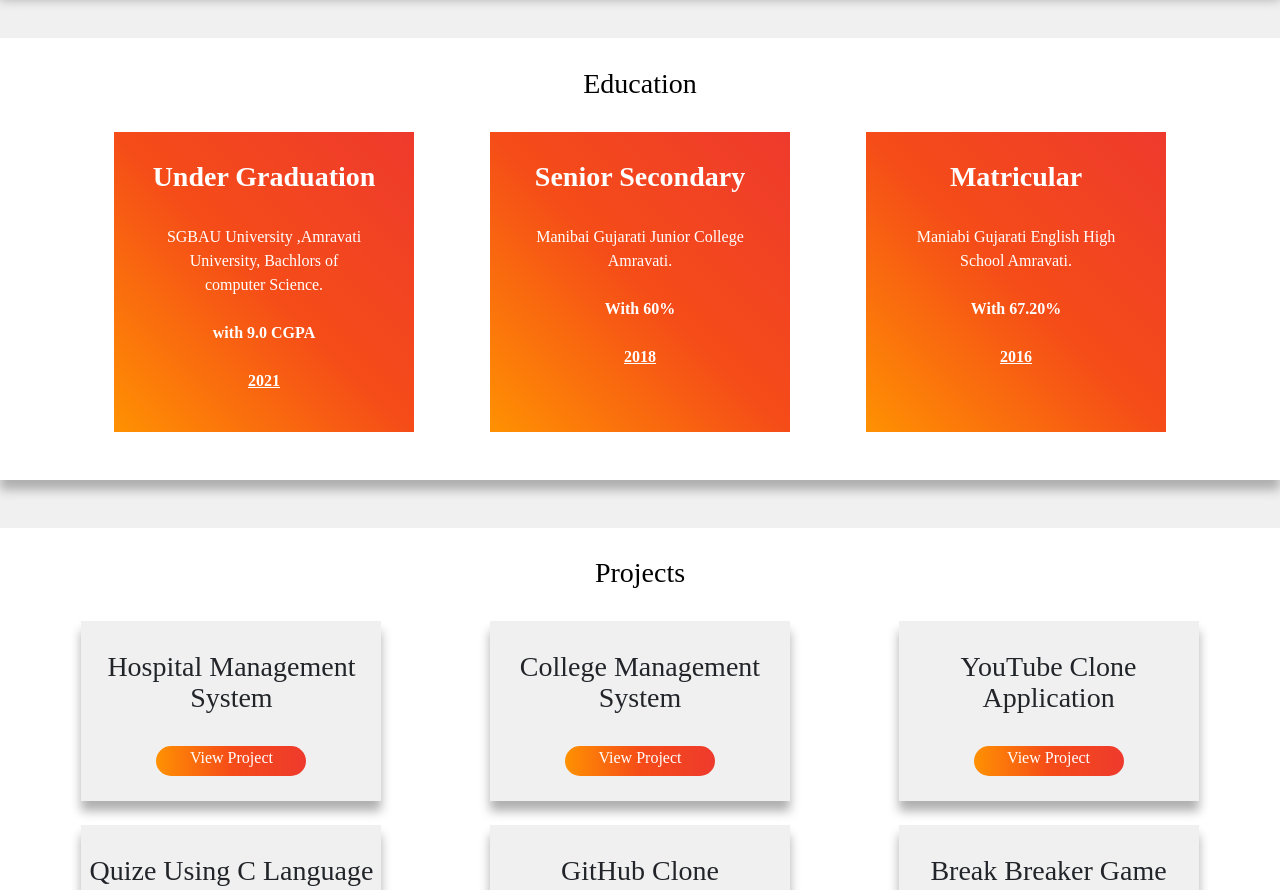
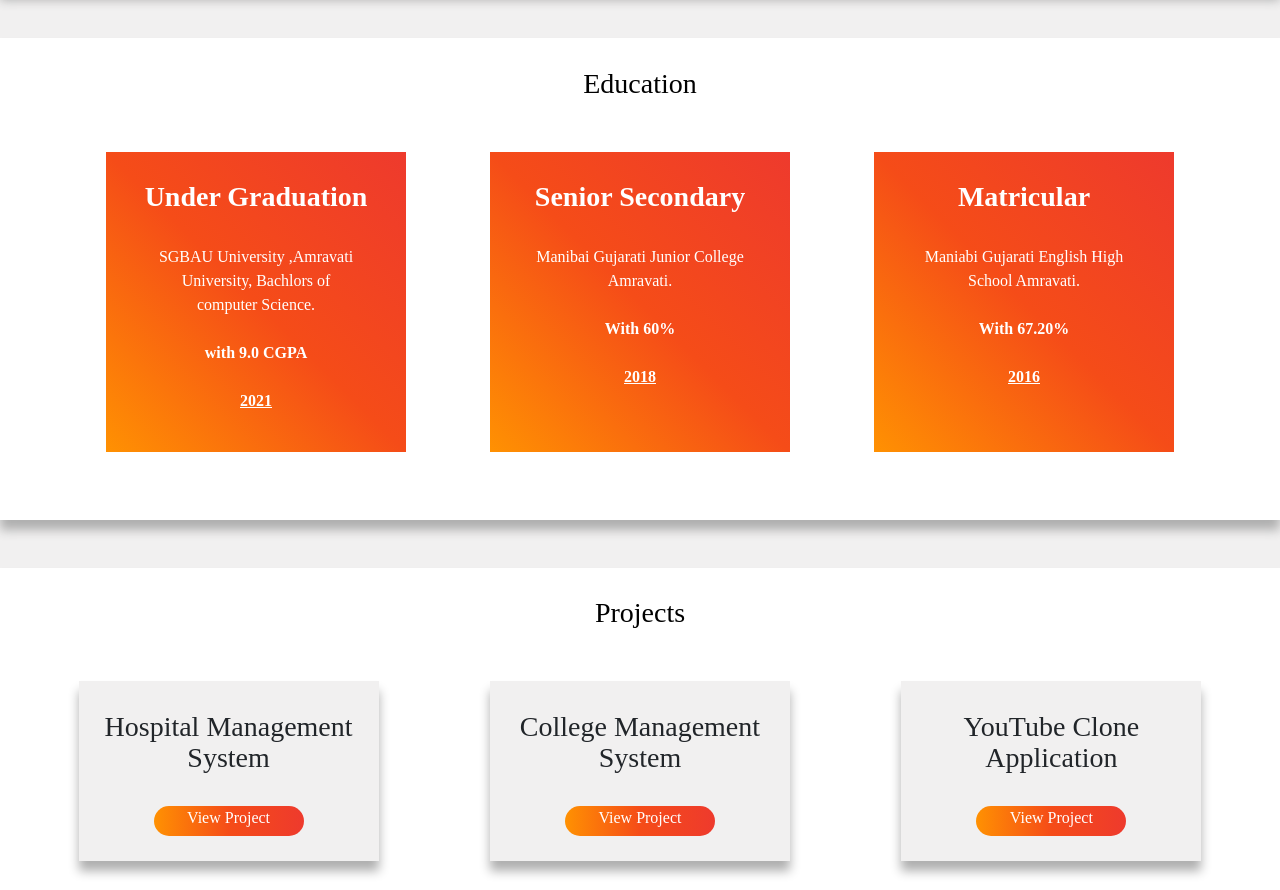
Before and after one commit to MonaGupta2301/Updated-Portfolio, a plain HTML site: page index.html in a window 1280 px wide. Shown: the part 1620-2510 px from the top of the page. Drawn offline with nearby package versions, Linux system fonts and the light colour scheme.

Commit message:
Update Style.css

```diff
--- a/Style.css
+++ b/Style.css
@@ -24,6 +24,7 @@ body{
 }
 .E1{
     text-align: center;
+    margin: 20px 10px;
      height: 300px;
      width: 300px;
      background:linear-gradient(to left bottom, rgb(238, 58, 45),rgb(245, 76, 24),rgb(255, 145, 2))
@@ -37,6 +38,7 @@ body{
 }
 .P1{
     text-align: center;
+    margin: 20px 10px;
      height: 180px;
      width: 300px;
      background-color:  rgb(241, 240, 240);
```
